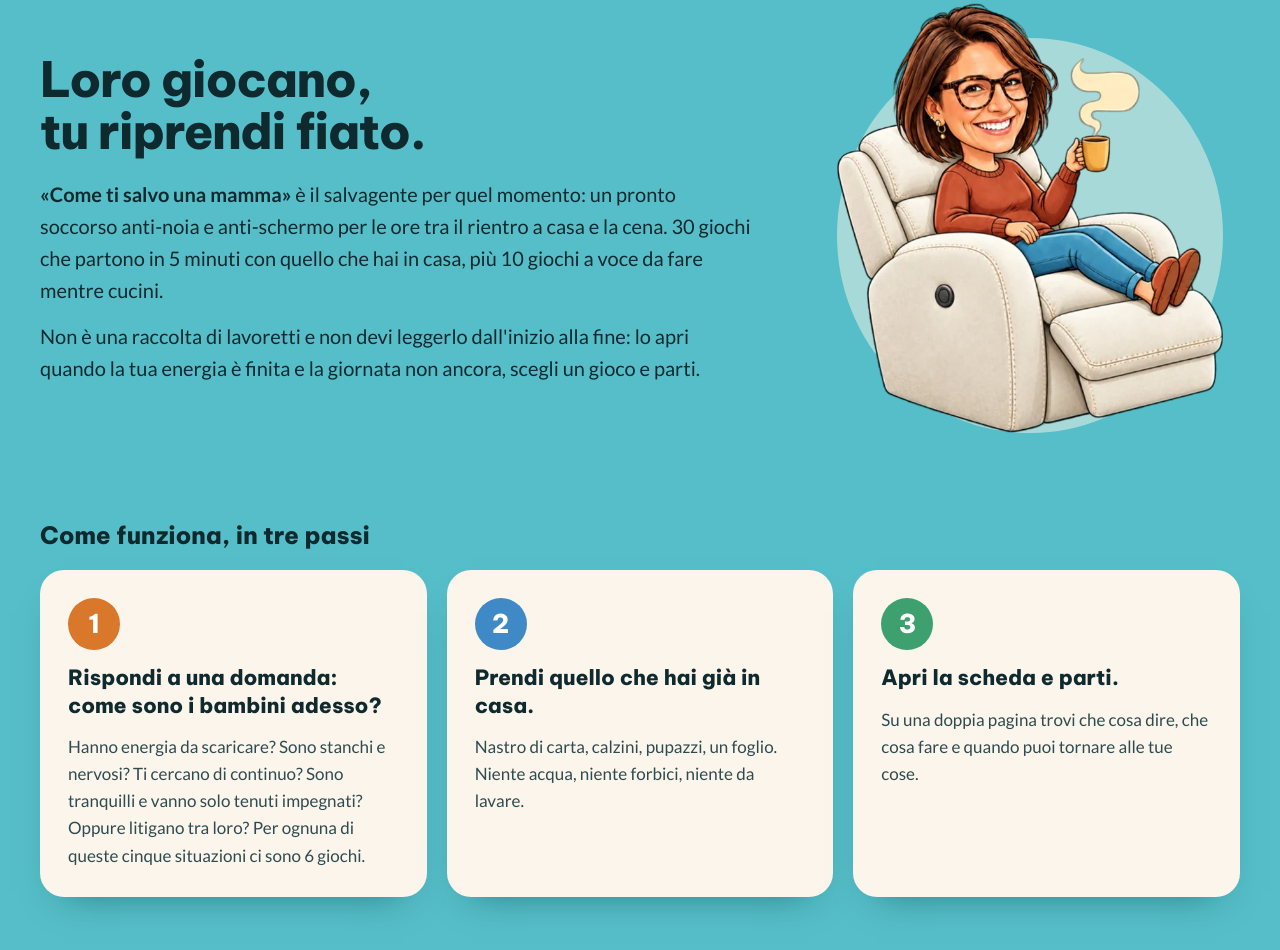
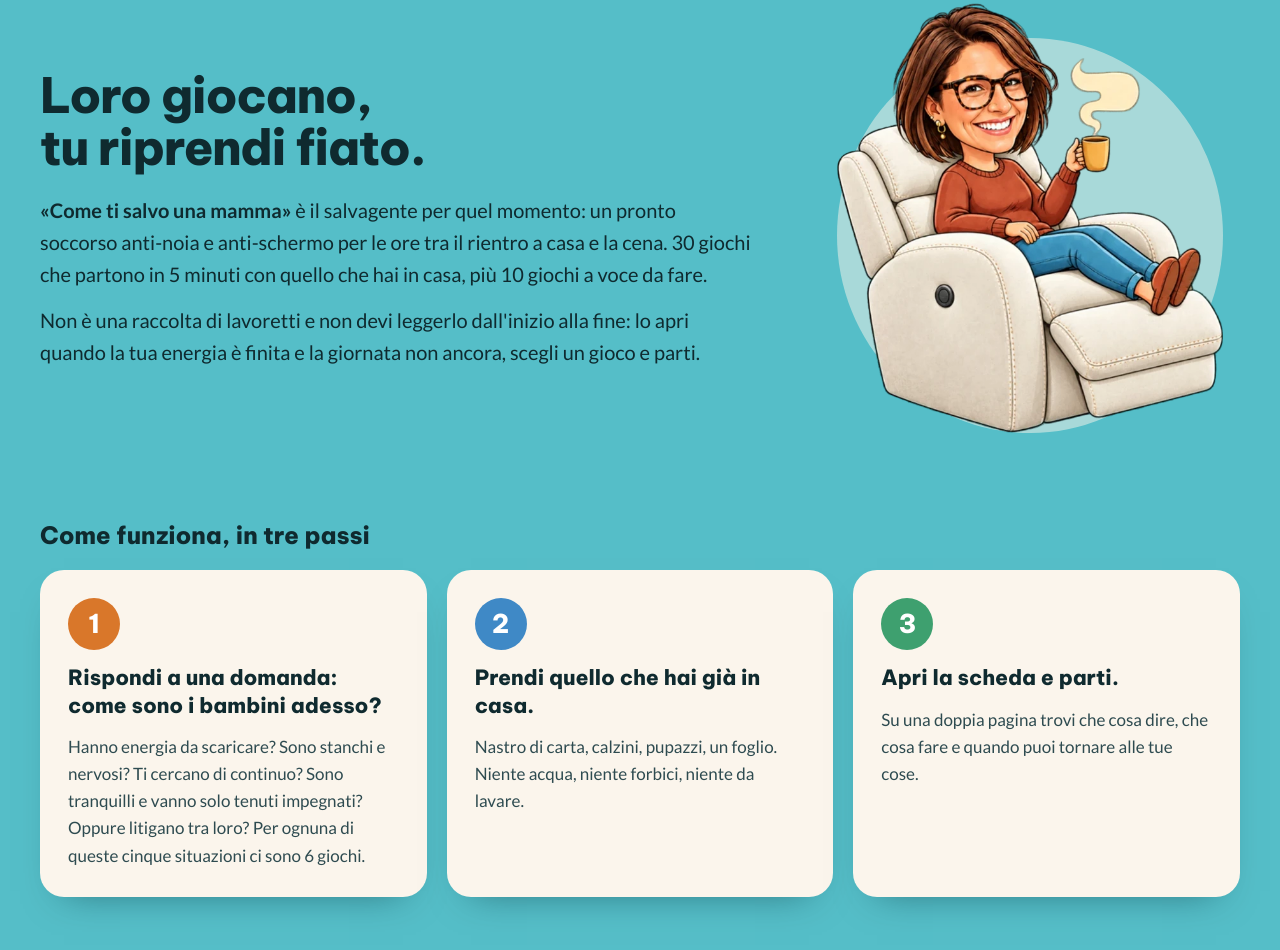
Before and after one commit to matteomangoni2-svg/cometisalvounamamma, a plain HTML site: page index.html in a window 1280 px wide. Shown: the part 2640-3590 px from the top of the page. Drawn offline with Linux system fonts and the light colour scheme.

Commit message:
Tolto «mentre cucini» dai 10 giochi a voce nella sezione «Loro giocano, tu riprendi fiato»
Co-Authored-By: Claude Opus 5.5 <noreply@anthropic.com>
Claude-Session: https://claude.ai/code/session_01NVb3L6PZc9iyNnxSndoiHi

```diff
--- a/index.html
+++ b/index.html
@@ -144,7 +144,7 @@ details[open] .faq-ico{transform:rotate(45deg)}
 <div style="margin-top: clamp(48px, 6vw, 80px); display: flex; flex-wrap: wrap; align-items: center; gap: 32px 64px;">
 <div style="flex: 1 1 520px; min-width: 0;">
 <h2 id="t-soluzione" style="margin: 0; font: 800 clamp(34px, 3.8vw, 52px)/1.08 'Be Vietnam Pro', 'Segoe UI', system-ui, sans-serif; letter-spacing: -0.025em; color: #0F2A2F; text-wrap: balance;">Loro giocano, tu riprendi fiato.</h2>
-<p style="margin: 20px 0 0; font-size: 20px; line-height: 1.6; color: #0F2A2F;"><strong>«Come ti salvo una mamma»</strong> è il salvagente per quel momento: un pronto soccorso anti-noia e anti-schermo per le ore tra il rientro a casa e la cena. 30 giochi che partono in 5 minuti con quello che hai in casa, più 10 giochi a voce da fare mentre cucini.</p>
+<p style="margin: 20px 0 0; font-size: 20px; line-height: 1.6; color: #0F2A2F;"><strong>«Come ti salvo una mamma»</strong> è il salvagente per quel momento: un pronto soccorso anti-noia e anti-schermo per le ore tra il rientro a casa e la cena. 30 giochi che partono in 5 minuti con quello che hai in casa, più 10 giochi a voce da fare.</p>
 <p style="margin: 14px 0 0; font-size: 20px; line-height: 1.6; color: #0F2A2F;">Non è una raccolta di lavoretti e non devi leggerlo dall'inizio alla fine: lo apri quando la tua energia è finita e la giornata non ancora, scegli un gioco e parti.</p>
 </div>
 <div style="flex: 0 1 420px; min-width: 0; margin: 0 auto; position: relative; display: flex; justify-content: center;">
```
